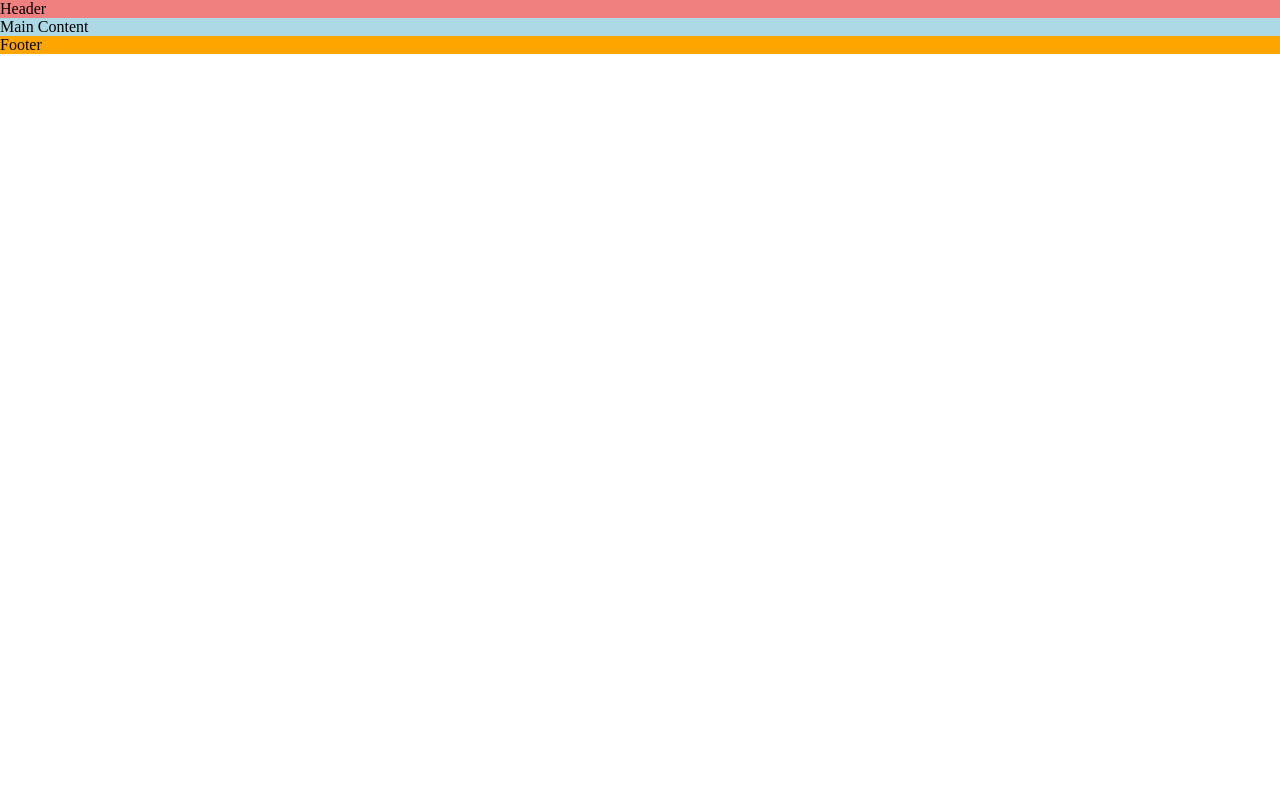
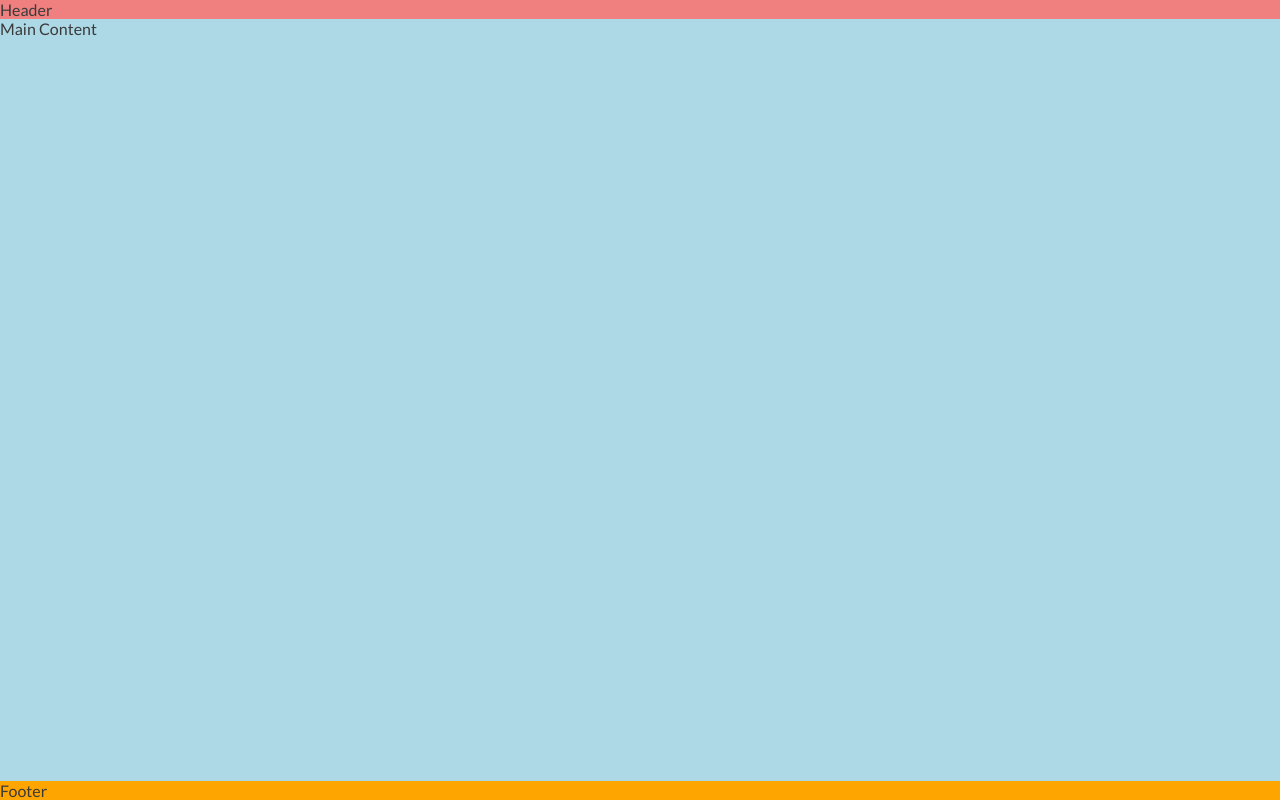
Before and after one commit to elantiguoale/love-running, a plain HTML site: page index.html in a window 1280 px wide. Drawn offline with Linux system fonts and the light colour scheme.

Commit message:
Added lato font to body

```diff
--- a/assets/css/style.css
+++ b/assets/css/style.css
@@ -1,3 +1,6 @@
+/* Google Fonts Import*/
+@import url('https://fonts.googleapis.com/css2?family=Lato:wght@300&family=Oswald:wght@200;300;400;500;600;700&display=swap');
+
 /* Asterisk wildcard selector to override default styles added by the browser*/
 *{
     padding: 0;
@@ -6,6 +9,15 @@
 }
 
 
+/* General Styles*/
+body{
+    min-height: 100vh;
+    display: flex;
+    flex-direction: column;
+    /* Generic project styles */
+    color:#3a3a3a;
+    font-family:'Lato', sans-serif;
+}
 /*Header */
 header{
     background-color: lightcoral;
@@ -13,6 +25,9 @@ header{
 /* Main content*/
 main{
     background-color: lightblue;
+    /* Make main element take up any surplus space to push footer down
+    */
+    flex: 1 0 auto;
 }
 /*Footer */
 footer{
--- a/index.html
+++ b/index.html
@@ -14,6 +14,9 @@
     <link rel="icon" type="image/png" sizes="16x16" href="assets/favicon/favicon-16x16.png">
     <!--Stylesheet-->
     <link rel="stylesheet" href="assets/css/style.css">
+    <style>
+        @import url('https://fonts.googleapis.com/css2?family=Lato:ital,wght@0,100;0,300;0,400;0,700;0,900;1,100;1,300;1,400;1,700;1,900&family=Oswald:wght@200..700&display=swap')
+    </style>
 </head>
 <body>
     <!-- The header of the page-->
```
